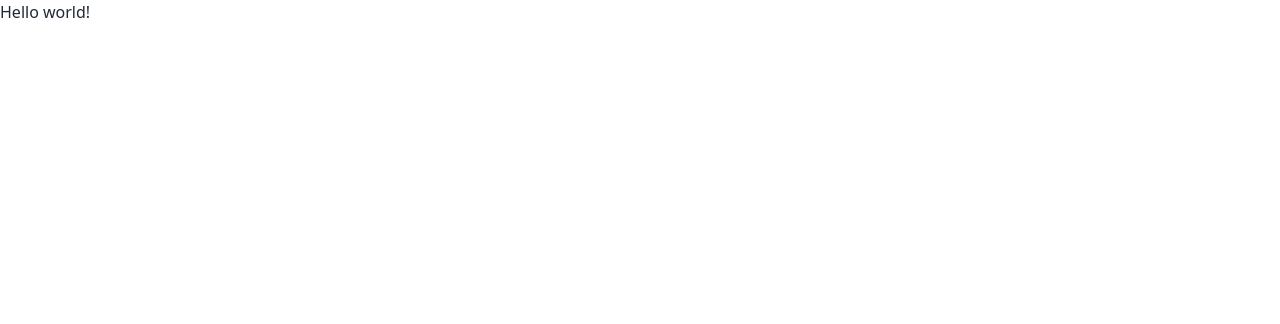
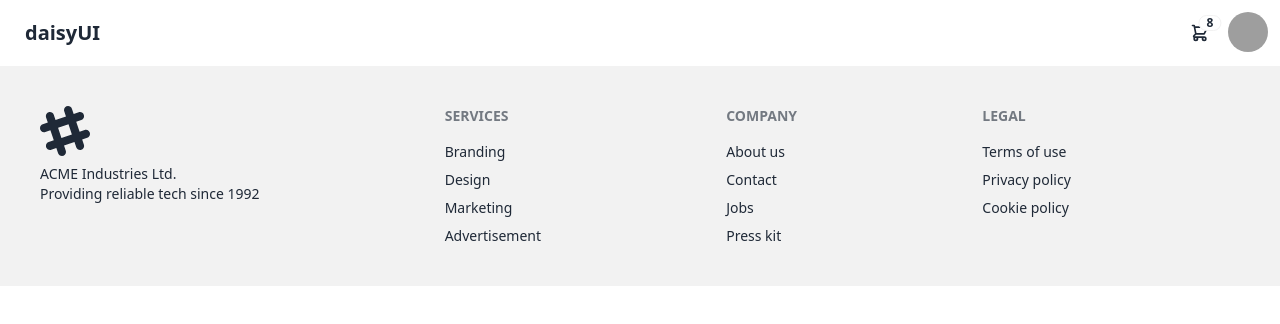
Before and after one commit to NurMuhammadCSE/banglar-flowers, a React (Vite) app: page / in a window 1280 px wide. Shown: the top 324 px of the page. Built offline with nearby package versions, Linux system fonts and the light colour scheme; grey boxes are pictures that could not be loaded.

Commit message:
Navbar & Footer [DONE]

```diff
--- /dev/null
+++ b/src/layout/Main.jsx
@@ -0,0 +1,15 @@
+import { Outlet } from "react-router-dom";
+import Navbar from "../pages/Shared/Navbar/Navbar";
+import Footer from "../pages/Shared/Footer/Footer";
+
+const Main = () => {
+    return (
+        <div>
+            <Navbar></Navbar>
+            <Outlet></Outlet>
+            <Footer></Footer>
+        </div>
+    );
+};
+
+export default Main;
--- a/src/main.jsx
+++ b/src/main.jsx
@@ -6,6 +6,8 @@
 
 ReactDOM.createRoot(document.getElementById("root")).render(
   <React.StrictMode>
-    <RouterProvider router={router} />
+    <div className="max-w-screen-xl mx-auto">
+      <RouterProvider router={router} />
+    </div>
   </React.StrictMode>
 );
--- /dev/null
+++ b/src/pages/Home/Home/Home.jsx
@@ -0,0 +1,10 @@
+
+const Home = () => {
+    return (
+        <div>
+
+        </div>
+    );
+};
+
+export default Home;
--- /dev/null
+++ b/src/pages/Shared/Footer/Footer.jsx
@@ -0,0 +1,46 @@
+const Footer = () => {
+  return (
+    <footer className="footer p-10 bg-base-200 text-base-content">
+      <aside>
+        <svg
+          width="50"
+          height="50"
+          viewBox="0 0 24 24"
+          xmlns="http://www.w3.org/2000/svg"
+          fillRule="evenodd"
+          clipRule="evenodd"
+          className="fill-current"
+        >
+          <path d="M22.672 15.226l-2.432.811.841 2.515c.33 1.019-.209 2.127-1.23 2.456-1.15.325-2.148-.321-2.463-1.226l-.84-2.518-5.013 1.677.84 2.517c.391 1.203-.434 2.542-1.831 2.542-.88 0-1.601-.564-1.86-1.314l-.842-2.516-2.431.809c-1.135.328-2.145-.317-2.463-1.229-.329-1.018.211-2.127 1.231-2.456l2.432-.809-1.621-4.823-2.432.808c-1.355.384-2.558-.59-2.558-1.839 0-.817.509-1.582 1.327-1.846l2.433-.809-.842-2.515c-.33-1.02.211-2.129 1.232-2.458 1.02-.329 2.13.209 2.461 1.229l.842 2.515 5.011-1.677-.839-2.517c-.403-1.238.484-2.553 1.843-2.553.819 0 1.585.509 1.85 1.326l.841 2.517 2.431-.81c1.02-.33 2.131.211 2.461 1.229.332 1.018-.21 2.126-1.23 2.456l-2.433.809 1.622 4.823 2.433-.809c1.242-.401 2.557.484 2.557 1.838 0 .819-.51 1.583-1.328 1.847m-8.992-6.428l-5.01 1.675 1.619 4.828 5.011-1.674-1.62-4.829z"></path>
+        </svg>
+        <p>
+          ACME Industries Ltd.
+          <br />
+          Providing reliable tech since 1992
+        </p>
+      </aside>
+      <nav>
+        <header className="footer-title">Services</header>
+        <a className="link link-hover">Branding</a>
+        <a className="link link-hover">Design</a>
+        <a className="link link-hover">Marketing</a>
+        <a className="link link-hover">Advertisement</a>
+      </nav>
+      <nav>
+        <header className="footer-title">Company</header>
+        <a className="link link-hover">About us</a>
+        <a className="link link-hover">Contact</a>
+        <a className="link link-hover">Jobs</a>
+        <a className="link link-hover">Press kit</a>
+      </nav>
+      <nav>
+        <header className="footer-title">Legal</header>
+        <a className="link link-hover">Terms of use</a>
+        <a className="link link-hover">Privacy policy</a>
+        <a className="link link-hover">Cookie policy</a>
+      </nav>
+    </footer>
+  );
+};
+
+export default Footer;
--- /dev/null
+++ b/src/pages/Shared/Navbar/Navbar.jsx
@@ -0,0 +1,78 @@
+
+const Navbar = () => {
+  return (
+    <div className="navbar bg-base-100">
+      <div className="flex-1">
+        <a className="btn btn-ghost text-xl">daisyUI</a>
+      </div>
+      <div className="flex-none">
+        <div className="dropdown dropdown-end">
+          <div tabIndex={0} role="button" className="btn btn-ghost btn-circle">
+            <div className="indicator">
+              <svg
+                xmlns="http://www.w3.org/2000/svg"
+                className="h-5 w-5"
+                fill="none"
+                viewBox="0 0 24 24"
+                stroke="currentColor"
+              >
+                <path
+                  strokeLinecap="round"
+                  strokeLinejoin="round"
+                  strokeWidth="2"
+                  d="M3 3h2l.4 2M7 13h10l4-8H5.4M7 13L5.4 5M7 13l-2.293 2.293c-.63.63-.184 1.707.707 1.707H17m0 0a2 2 0 100 4 2 2 0 000-4zm-8 2a2 2 0 11-4 0 2 2 0 014 0z"
+                />
+              </svg>
+              <span className="badge badge-sm indicator-item">8</span>
+            </div>
+          </div>
+          <div
+            tabIndex={0}
+            className="mt-3 z-[1] card card-compact dropdown-content w-52 bg-base-100 shadow"
+          >
+            <div className="card-body">
+              <span className="font-bold text-lg">8 Items</span>
+              <span className="text-info">Subtotal: $999</span>
+              <div className="card-actions">
+                <button className="btn btn-primary btn-block">View cart</button>
+              </div>
+            </div>
+          </div>
+        </div>
+        <div className="dropdown dropdown-end">
+          <div
+            tabIndex={0}
+            role="button"
+            className="btn btn-ghost btn-circle avatar"
+          >
+            <div className="w-10 rounded-full">
+              <img
+                alt="Tailwind CSS Navbar component"
+                src="https://daisyui.com/images/stock/photo-1534528741775-53994a69daeb.jpg"
+              />
+            </div>
+          </div>
+          <ul
+            tabIndex={0}
+            className="menu menu-sm dropdown-content mt-3 z-[1] p-2 shadow bg-base-100 rounded-box w-52"
+          >
+            <li>
+              <a className="justify-between">
+                Profile
+                <span className="badge">New</span>
+              </a>
+            </li>
+            <li>
+              <a>Settings</a>
+            </li>
+            <li>
+              <a>Logout</a>
+            </li>
+          </ul>
+        </div>
+      </div>
+    </div>
+  );
+};
+
+export default Navbar;
```
Also changed, not shown: src/Routes/Router.jsx (+7 -5 lines).
